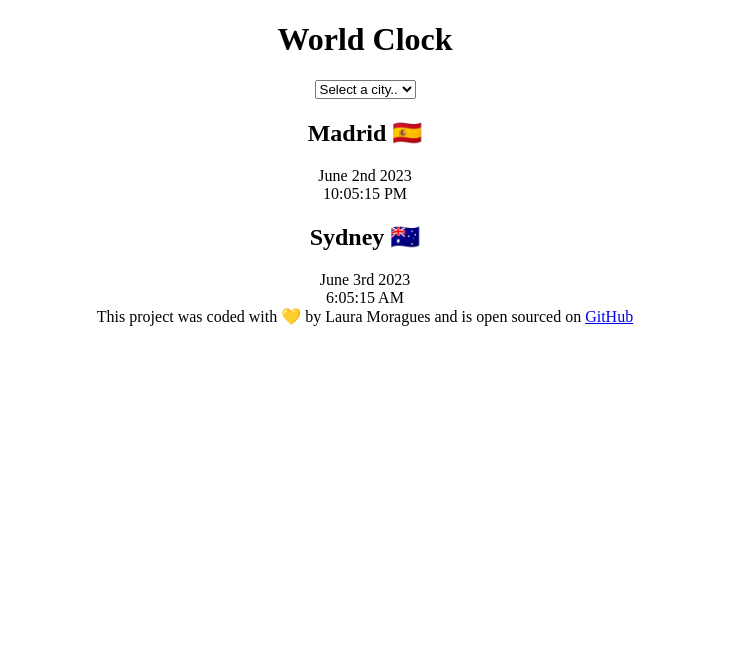
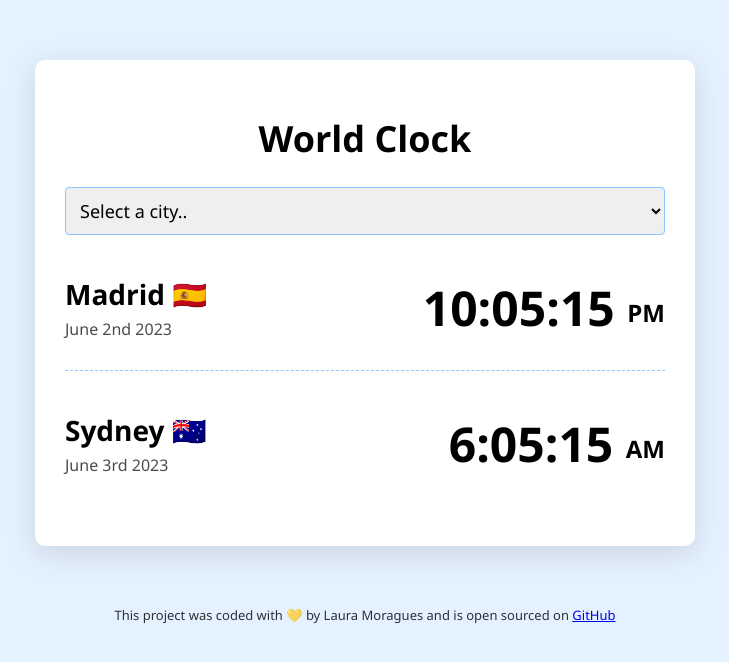
Before and after one commit to llmh3624/work-clock-project, a plain HTML site: page index.html in a window 1280 px wide. Shown: the whole page, without its empty margins (275-1004 px from the left). Drawn offline with Linux system fonts and the light colour scheme.

Commit message:
Added css

```diff
--- a/css/style.css
+++ b/css/style.css
@@ -1,3 +1,67 @@
 body {
+  background-color: #e4f1fe;
+  font-family: "Segoe UI", Tahoma, Geneva, Verdana, sans-serif;
+}
+
+h1 {
   text-align: center;
+  font-family: "Segoe UI", Tahoma, Geneva, Verdana, sans-serif;
+  font-size: 36px;
 }
+
+h2 {
+  margin: 0 0 5px;
+  font-size: 28px;
+}
+
+select {
+  font-family: "Segoe UI", Tahoma, Geneva, Verdana, sans-serif;
+  display: block;
+  width: 100%;
+  font-size: 18px;
+  border: 1px solid rgb(141, 197, 255);
+  border-radius: 4px;
+  padding: 10px;
+}
+
+.container {
+  max-width: 600px;
+  margin: 60px auto;
+  background: white;
+  padding: 30px;
+  box-shadow: rgba(100, 100, 111, 0.2) 0px 7px 29px 0px;
+  border-radius: 10px;
+}
+
+.city {
+  display: flex;
+  margin: 10px 0;
+  justify-content: space-between;
+  padding: 30px 0;
+  border-bottom: 1px dashed rgb(141, 197, 255);
+}
+
+.city:last-child {
+  border: none;
+}
+
+.date {
+  opacity: 0.7;
+}
+
+.time {
+  font-size: 48px;
+  font-weight: bold;
+}
+
+.time small {
+  font-size: 24px;
+  vertical-align: middle;
+  line-height: 48px;
+}
+
+footer {
+  text-align: center;
+  font-size: 13px;
+  color: rgba(0, 0, 0, 0.8);
+}
--- a/index.html
+++ b/index.html
@@ -19,14 +19,18 @@
       </select>
 
       <div class="city">
-        <h2>Madrid 🇪🇸</h2>
-        <div class="date">June 2nd 2023</div>
-        <div class="time">10:05:15 PM</div>
+        <div>
+          <h2>Madrid 🇪🇸</h2>
+          <div class="date">June 2nd 2023</div>
+        </div>
+        <div class="time">10:05:15 <small>PM</small></div>
       </div>
       <div class="city">
-        <h2>Sydney 🇦🇺</h2>
-        <div class="date">June 3rd 2023</div>
-        <div class="time">6:05:15 AM</div>
+        <div>
+          <h2>Sydney 🇦🇺</h2>
+          <div class="date">June 3rd 2023</div>
+        </div>
+        <div class="time">6:05:15 <small>AM</small></div>
       </div>
     </div>
     <footer>
```
